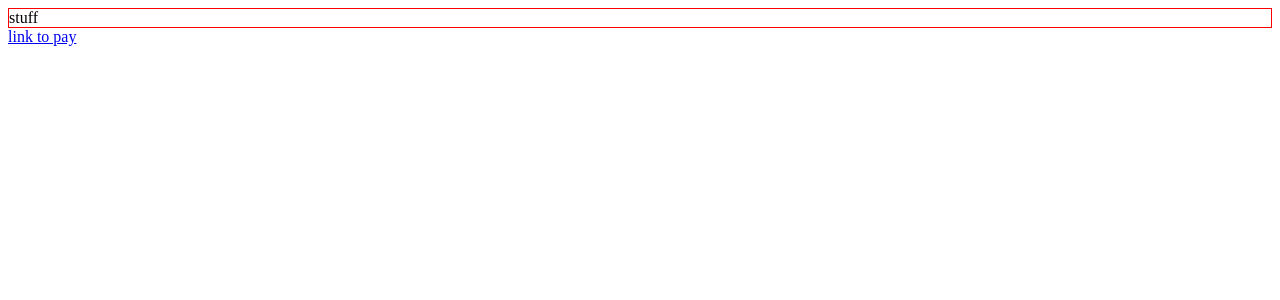
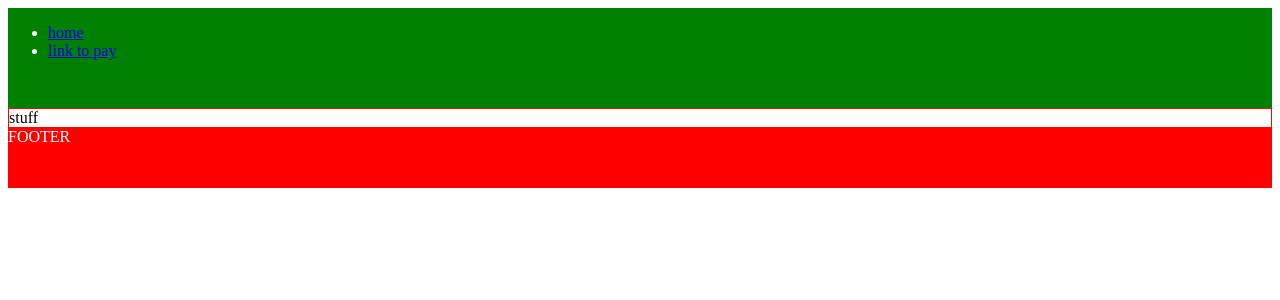
Before and after one commit to leon-do/stablecoin-donate, a Next.js app: page / in a window 1280 px wide. Shown: the top 300 px of the page. Built offline with nearby package versions, Linux system fonts and the light colour scheme.

Commit message:
:building_construction: Layout foundation.

```diff
--- /dev/null
+++ b/components/Layout.js
@@ -0,0 +1,19 @@
+import Header from "./_Header";
+import Footer from "./_Footer";
+
+const layoutStyle = {
+  display: "flex",
+  flexDirection: "column",
+  height: "100%",
+  width: "100%",
+};
+
+const Layout = (props) => (
+  <div className="Layout" style={layoutStyle}>
+    <Header />
+    {props.children}
+    <Footer />
+  </div>
+);
+
+export default Layout;
--- /dev/null
+++ b/components/_Footer.js
@@ -0,0 +1,14 @@
+const footerStyle = {
+  backgroundColor: "red",
+  color: "white",
+  width: "100%",
+  height: "60px",
+};
+
+const NavBar = () => (
+  <footer className="footer" style={footerStyle}>
+    FOOTER
+  </footer>
+);
+
+export default NavBar;
--- /dev/null
+++ b/components/_Header.js
@@ -0,0 +1,27 @@
+import Link from "next/link";
+
+const headerStyle = {
+  backgroundColor: "green",
+  color: "white",
+  width: "100%",
+  height: "100px",
+};
+
+const Header = () => (
+  <div className="Header" style={headerStyle}>
+    <ul>
+      <li>
+        <Link href="/index">
+          <a>home</a>
+        </Link>
+      </li>
+      <li>
+        <Link href="/pay">
+          <a>link to pay</a>
+        </Link>
+      </li>
+    </ul>
+  </div>
+);
+
+export default Header;
--- a/pages/index.js
+++ b/pages/index.js
@@ -1,16 +1,17 @@
-import React from 'react'
-import Link from "next/link";
+import React from "react";
+import Layout from "../components/Layout";
 
 export default function Home() {
   return (
+    <Layout>
       <div className="container">
-      <div className="foobar"> stuff</div>
-      <Link href="/pay"> link to pay</Link>
+        <div className="foobar">stuff</div>
         <style jsx>{`
           .foobar {
             border: 1px solid red;
           }
         `}</style>
       </div>
+    </Layout>
   );
 }
```
Also changed, not shown: pages/pay.js (+6 -3 lines). Lines whose indentation alone changed are shown as unchanged.
